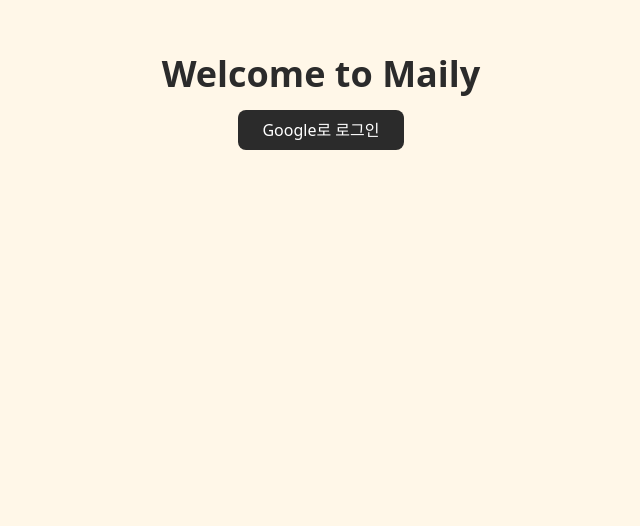
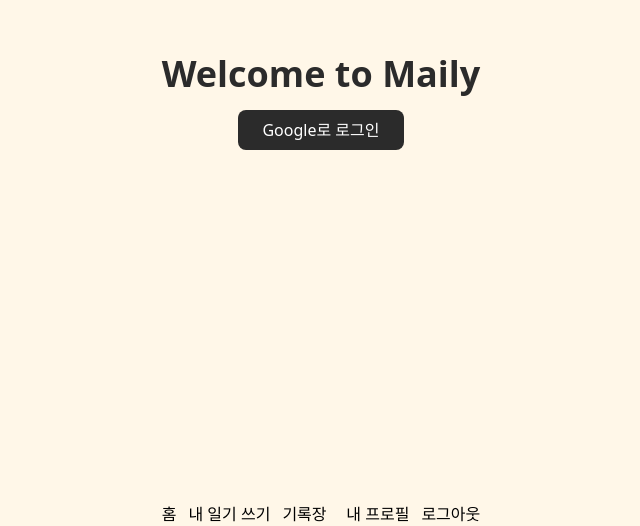
Before and after one commit to h-0y28/Maily, a React (Vite) app: page / in a window 1280 px wide. Shown: the part 394-920 px from the top of the page, without its empty margins (319-959 px from the left). Before the commit the page ends 896 px from the top, so only its background shows below. Built offline with nearby package versions, Linux system fonts and the light colour scheme; no server answers; a web font is replaced by a local one.

Commit message:
feat: add navbar

```diff
--- a/src/App.tsx
+++ b/src/App.tsx
@@ -2,6 +2,7 @@ import { BrowserRouter as Router, Routes, Route } from "react-router-dom";
 import Home from "./pages/Home";
 import Diary from "./pages/Diary";
 import NotFound from "./pages/NotFound";
+import Navbar from "./components/layout/Navbar";
 
 const App = () => {
   return (
@@ -11,6 +12,7 @@ const App = () => {
         <Route path="/diary" element={<Diary />} />
         <Route path="*" element={<NotFound />} />
       </Routes>
+      <Navbar />
     </Router>
   );
 };
```
